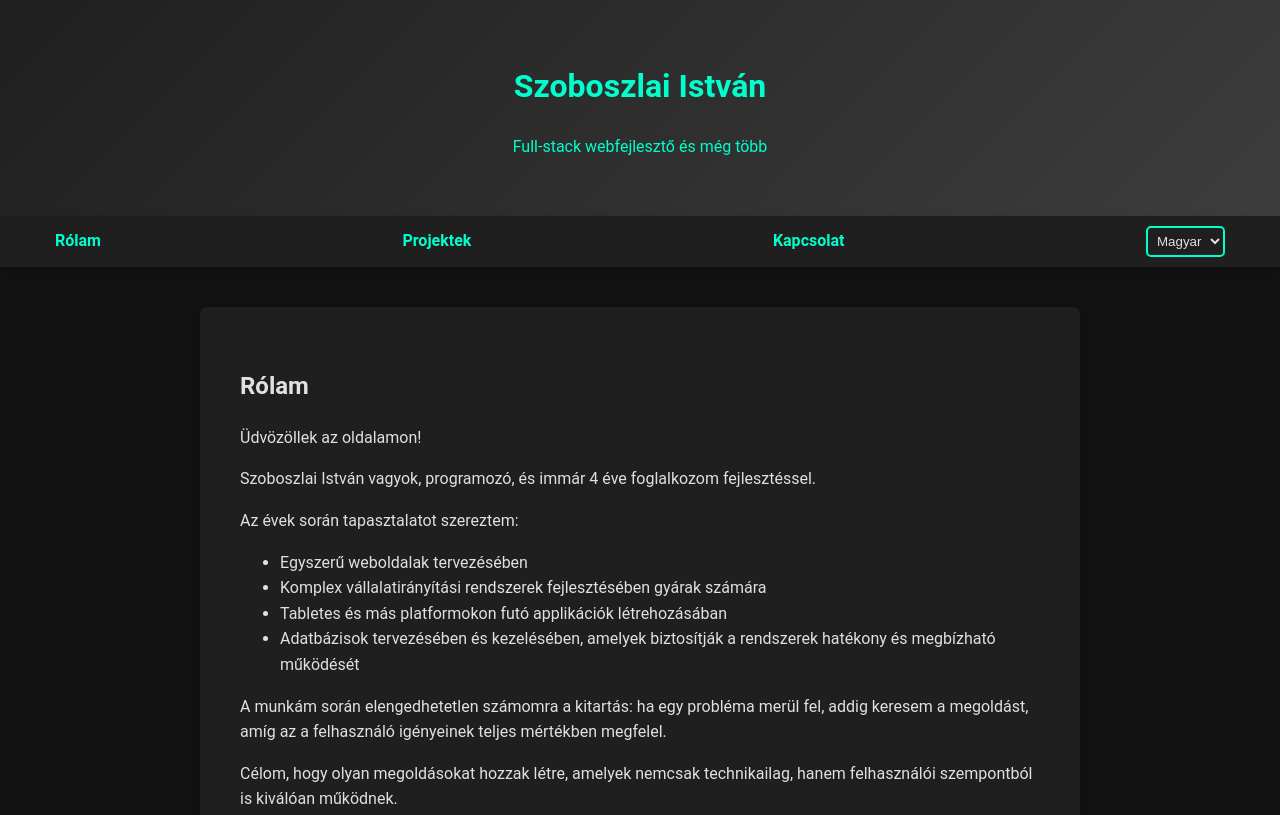
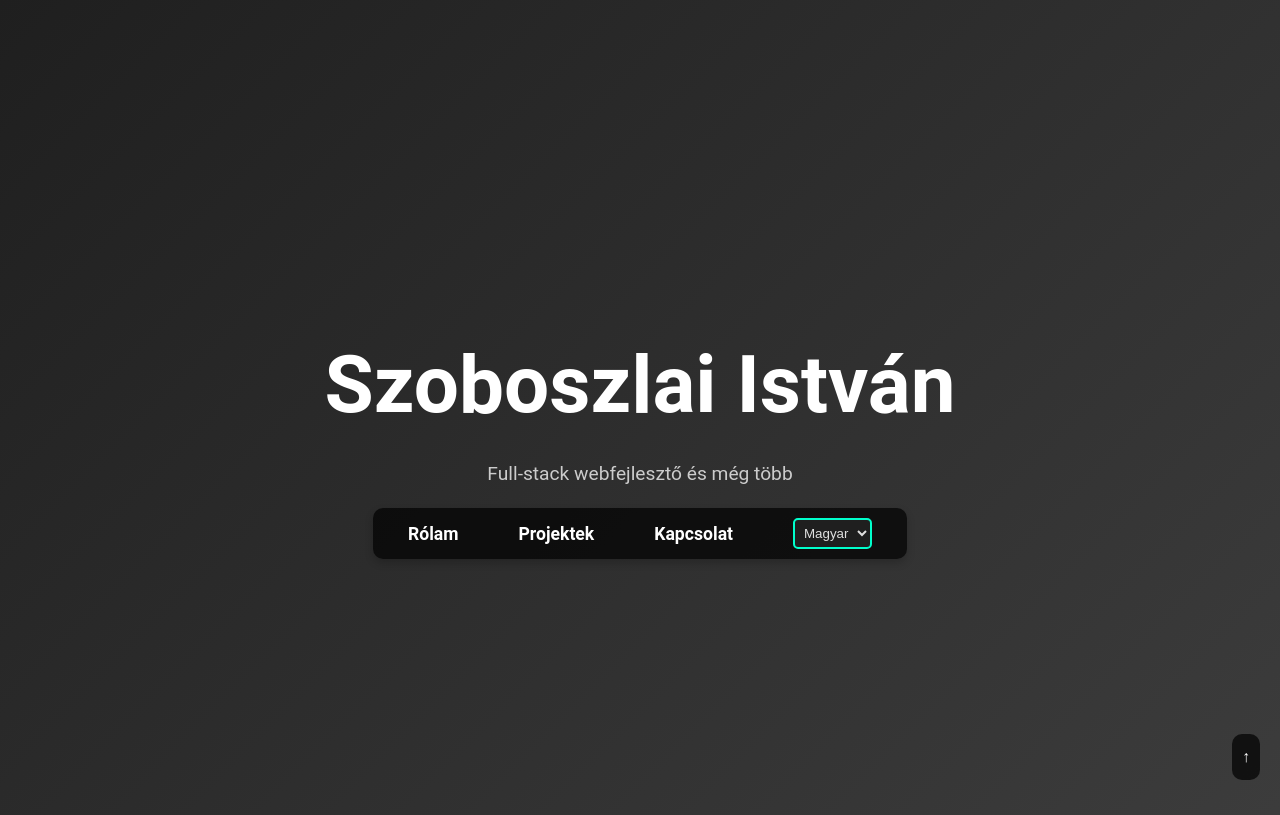
Before and after one commit to szoboszlaiii/portfoliov2, a plain HTML site: page index.html in a window 1280 px wide. Shown: the top 815 px of the page. Drawn offline with Linux system fonts and the light colour scheme.

Commit message:
new design

```diff
--- a/index.html
+++ b/index.html
@@ -7,12 +7,11 @@
     <link rel="stylesheet" href="styles.css">
 </head>
 <body>
-    <header>
+    <header class="hero-header">
         <h1>Szoboszlai István</h1>
-        <p>Full-stack Web Developer and more</p>
+        <p id="header-subtitle"></p>
         <button class="menu-toggle" onclick="toggleMenu()">&#9776;</button>
-    </header>
-    <nav id="navbar">
+        <nav class="hero-nav" id="navbar">
             <ul>
                 <li><a href="#about">About Me</a></li>
                 <li><a href="#projects">Projects</a></li>
@@ -25,6 +24,7 @@
                 </li>
             </ul>
         </nav>
+    </header>
     <section id="about">
         <h2>About Me</h2>
         <p>Welcome to my website!</p>
@@ -99,6 +99,9 @@
             <button type="submit">Send</button>
         </form>
     </section>
+    <div class="scroll-to-top" id="scrollToTop">
+        <span>&uarr;</span>
+    </div>
     <footer>
         <p>&copy; 2025 Szoboszlai István</p>
     </footer>
--- a/script.js
+++ b/script.js
@@ -154,10 +154,12 @@ function getCurrentLanguage() {
 
 document.addEventListener('DOMContentLoaded', function() {
     updateLanguage('hu');
+    document.getElementById('header-subtitle').textContent = translations['hu'].header;
 });
 
 document.getElementById('language-switcher').addEventListener('change', function() {
     updateLanguage(this.value);
+    document.getElementById('header-subtitle').textContent = translations[this.value].header;
 });
 
 document.getElementById('contact-form').addEventListener('submit', function(event) {
@@ -237,3 +239,28 @@ function toggleMenu() {
     const navbar = document.getElementById('navbar');
     navbar.classList.toggle('active');
 }
+
+document.getElementById('scrollToTop').addEventListener('click', function() {
+    window.scrollTo({
+        top: 0,
+        behavior: 'smooth'
+    });
+});
+
+document.querySelectorAll('nav a').forEach(anchor => {
+    anchor.addEventListener('click', function(e) {
+        e.preventDefault();
+        const targetId = this.getAttribute('href');
+        const targetElement = document.querySelector(targetId);
+        if (targetElement) {
+            targetElement.scrollIntoView({
+                behavior: 'smooth'
+            });
+            // Add a temporary class for animation
+            targetElement.classList.add('highlight');
+            setTimeout(() => {
+                targetElement.classList.remove('highlight');
+            }, 1000); // Duration of the highlight effect
+        }
+    });
+});
--- a/styles.css
+++ b/styles.css
@@ -34,19 +34,51 @@ nav ul {
     margin: 0 auto;
 }
 
+nav ul {
+    list-style: none;
+    display: flex;
+    justify-content: center;
+    gap: 30px;
+    padding: 0;
+}
+
 nav ul li {
     margin: 0 15px;
 }
 
-nav ul li a {
+nav a {
     color: #00ffcc;
     text-decoration: none;
     font-weight: bold;
     transition: color 0.3s ease;
 }
 
-nav ul li a:hover {
+nav a {
+    color: #ffffff;
+    text-decoration: none;
+    font-weight: bold;
+    position: relative;
+    transition: color 0.3s ease;
+}
+
+nav a::after {
+    content: '';
+    position: absolute;
+    width: 100%;
+    height: 3px;
+    background-color: #00ffcc;
+    left: 0;
+    bottom: -5px;
+    transform: scaleX(0);
+    transition: transform 0.3s ease;
+}
+
+nav a:hover {
     color: #ff00ff;
+}
+
+nav a:hover::after {
+    transform: scaleX(1);
 }
 
 section {
@@ -203,16 +235,14 @@ button:hover {
 
 .menu-toggle {
     display: none;
-    background-color: #00ffcc;
-    color: #121212;
+    font-size: 2rem;
+    background: none;
     border: none;
-    padding: 10px;
-    border-radius: 5px;
+    color: #fff;
     cursor: pointer;
     position: absolute;
     top: 20px;
     right: 20px;
-    z-index: 1001;
 }
 
 .alert-box {
@@ -230,6 +260,95 @@ button:hover {
 
 .alert-box.fade-out {
     opacity: 0;
+}
+
+.hero-header {
+    display: flex;
+    flex-direction: column;
+    align-items: center;
+    justify-content: center;
+    height: 100vh;
+    background-color: #111;
+    color: #fff;
+    text-align: center;
+    animation: slideIn 2s ease-in-out;
+}
+
+.hero-header h1 {
+    font-size: 5rem;
+    font-weight: bold;
+    margin: 0;
+    animation: fadeIn 2s ease-in-out;
+}
+
+.hero-header p {
+    font-size: 1.2rem;
+    color: #ccc;
+    margin-top: 10px;
+}
+
+.hero-nav {
+    display: flex;
+    justify-content: center;
+    background-color: rgba(0, 0, 0, 0.7);
+    padding: 10px 20px;
+    border-radius: 10px;
+}
+
+.hero-nav ul {
+    flex-direction: row;
+    gap: 30px;
+}
+
+.hero-nav a {
+    color: #fff;
+    text-decoration: none;
+    font-size: 1.1rem;
+    position: relative;
+    transition: color 0.3s ease;
+}
+
+.hero-nav a::after {
+    content: '';
+    position: absolute;
+    width: 100%;
+    height: 2px;
+    background-color: #fff;
+    left: 0;
+    bottom: -5px;
+    transform: scaleX(0);
+    transition: transform 0.3s ease;
+}
+
+.hero-nav a:hover::after {
+    transform: scaleX(1);
+}
+
+.scroll-to-top {
+    position: fixed;
+    bottom: 20px;
+    right: 20px;
+    background-color: rgba(0, 0, 0, 0.7);
+    color: #fff;
+    padding: 10px;
+    border-radius: 10px;
+    cursor: pointer;
+    transition: background-color 0.3s ease;
+    z-index: 1000;
+}
+
+@media (max-width: 768px) {
+    .scroll-to-top {
+        bottom: 15px;
+        right: 15px;
+    }
+}
+
+@media (max-width: 480px) {
+    .scroll-to-top {
+        bottom: 10px;
+        right: 10px;
+    }
 }
 
 @media (max-width: 768px) {
@@ -259,6 +378,33 @@ button:hover {
     form {
         width: 100%;
     }
+
+    .hero-header h1 {
+        font-size: 3rem;
+    }
+
+    .hero-nav {
+        display: none;
+    }
+
+    .hero-nav.active {
+        display: block;
+        position: absolute;
+        top: 60px;
+        width: 100%;
+        background-color: rgba(0, 0, 0, 0.9);
+        padding: 10px 0;
+    }
+
+    .hero-nav ul {
+        flex-direction: column;
+        align-items: center;
+        gap: 10px;
+    }
+
+    .menu-toggle {
+        display: block;
+    }
 }
 
 @media (max-width: 480px) {
@@ -275,7 +421,7 @@ button:hover {
     }
 
     nav {
-        display: none;
+        display: block;
     }
 
     .menu-toggle {
@@ -300,4 +446,28 @@ button:hover {
     nav ul li {
         margin: 10px 0;
     }
+
+    .hero-header h1 {
+        font-size: 2rem;
+    }
+
+    .hero-nav ul {
+        gap: 15px;
+    }
 }
+
+@keyframes fadeIn {
+    from { opacity: 0; }
+    to { opacity: 1; }
+}
+
+@keyframes slideIn {
+    from {
+        opacity: 0;
+        transform: translateY(-50px);
+    }
+    to {
+        opacity: 1;
+        transform: translateY(0);
+    }
+}
```
Lines whose indentation alone changed are shown as unchanged.
